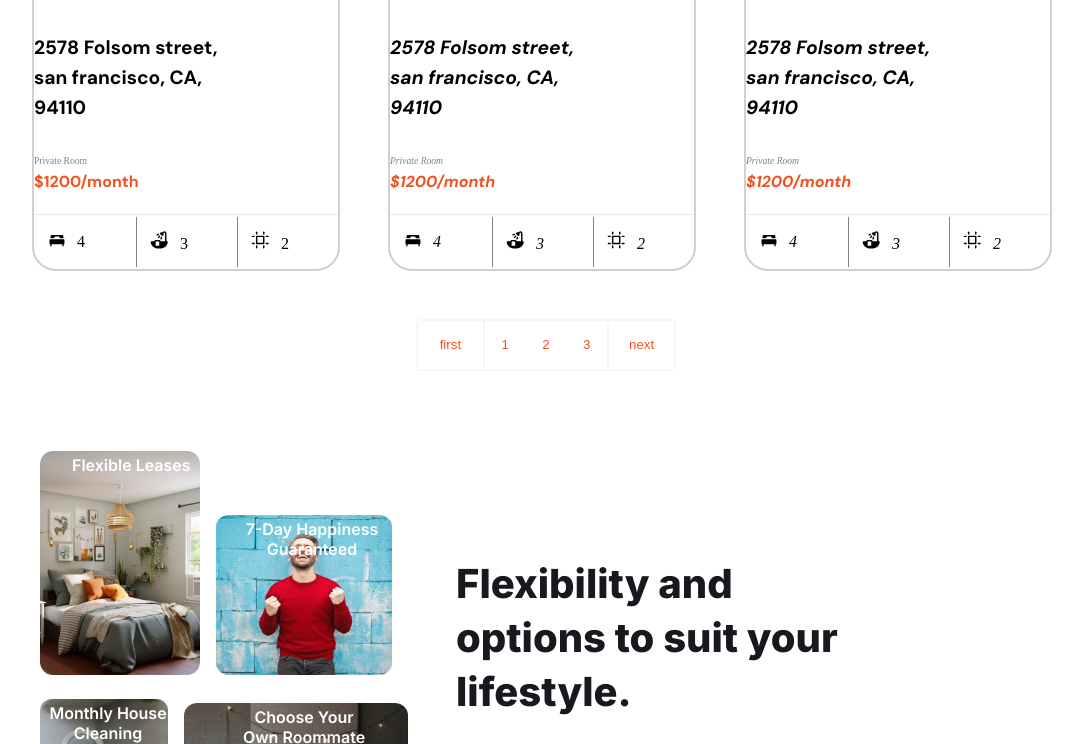
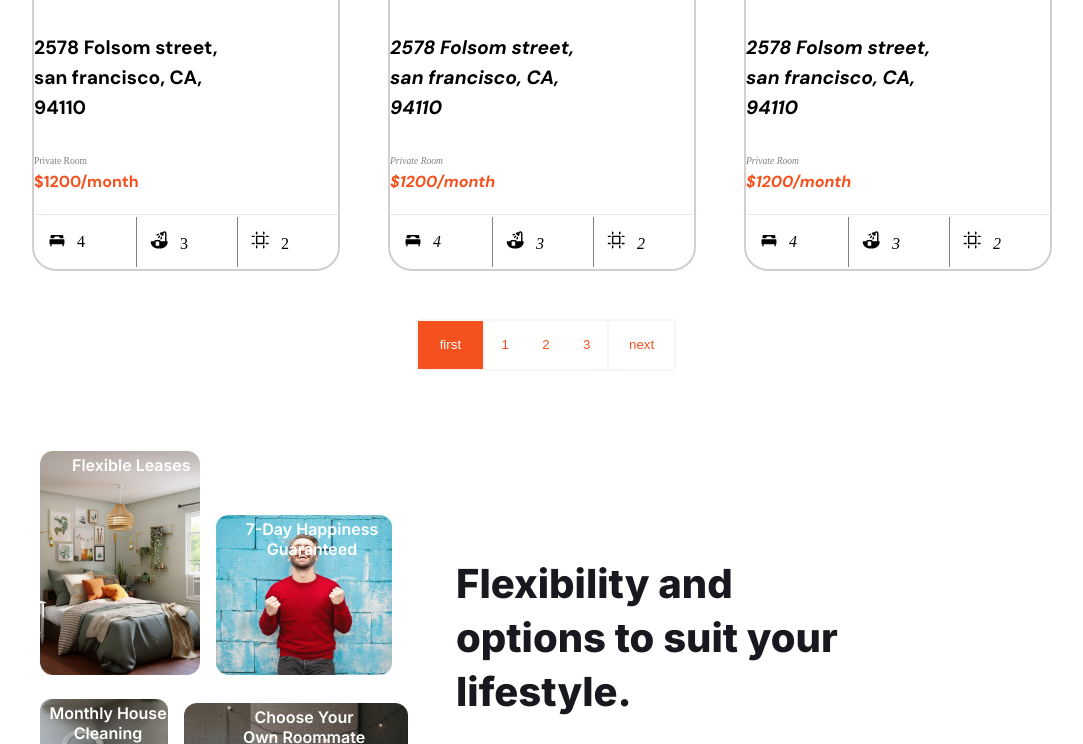
Before and after one commit to ibnatihsanat/HomeRentals, a plain HTML site: page index.html in a window 1280 px wide. In both pictures the pointer is over the button "first". Shown: the part 2298-3042 px from the top of the page, without its empty margins (96-1179 px from the left). Drawn offline with Linux system fonts and the light colour scheme.

```diff
--- a/index.css
+++ b/index.css
@@ -336,6 +336,15 @@
     color: #F4511E;
     width: 3rem;
     border: none;
+}
+
+#btn-3:hover,
+#btn-2:hover,
+#btn-1:hover,
+#btn-4:hover,
+#btn-5:hover {
+    background-color: #F4511E;
+    color: white;
 }
 
 .choices {
```
